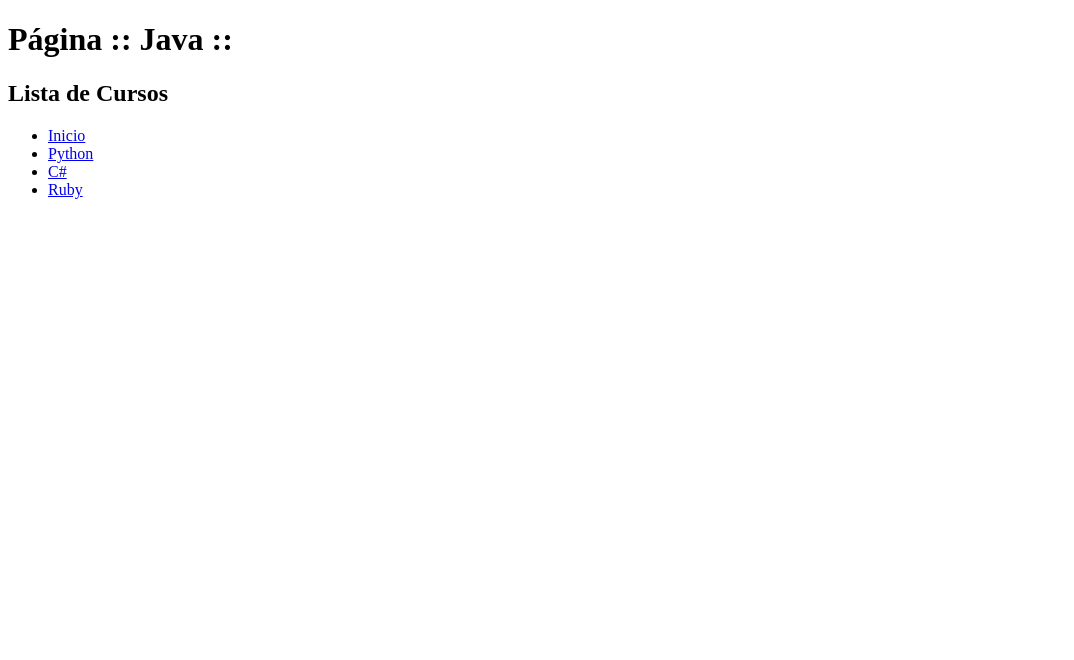
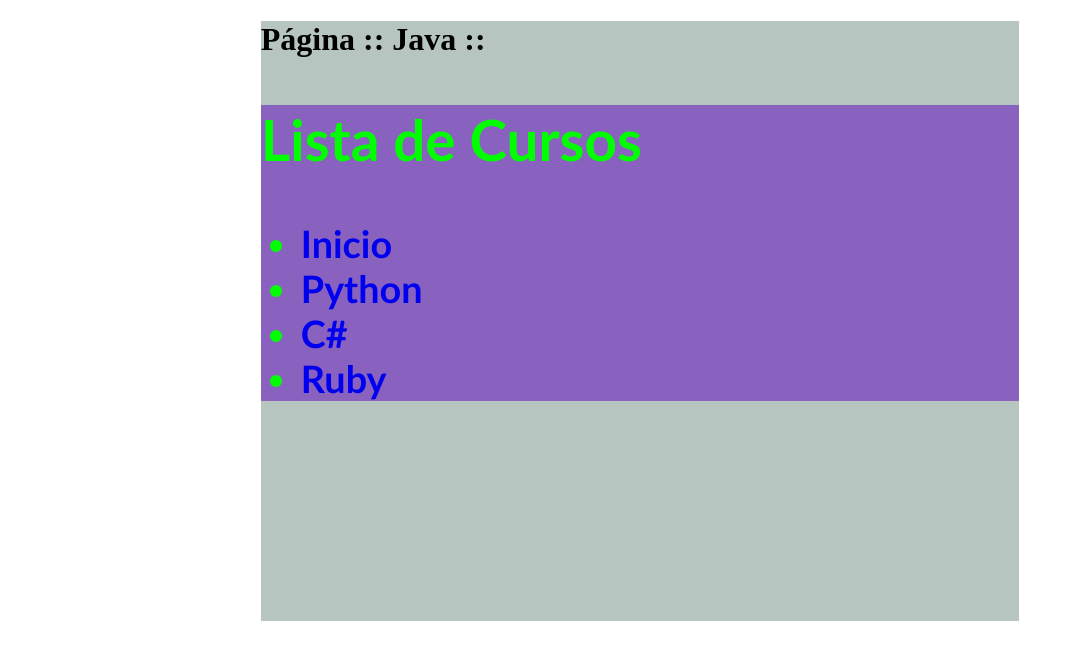
Before and after one commit to 1TDSU/css-basico, a plain HTML site: page paginas/cursos/Java/curso-java.html in a window 1280 px wide. Shown: the whole page, without its empty margins (0-1074 px from the left). Drawn offline with Linux system fonts and the light colour scheme.

Commit message:
css estilo linkado

```diff
--- a/css/estilo.css
+++ b/css/estilo.css
@@ -10,7 +10,7 @@ a{
   text-decoration:none;
 }
 
-.menu{
+#menu{
   font-family:"Calibri",sans-serif;
   background-color: #8962bf;
   color: #00ff00;
--- a/paginas/cursos/Java/curso-java.html
+++ b/paginas/cursos/Java/curso-java.html
@@ -4,6 +4,7 @@
     <meta charset="utf-8">
     <meta name="viewport" content="width=device-width,initial-scale=1">
     <title>:: Java ::</title>
+    <link rel="stylesheet" href="../../../css/estilo.css" type="text/css">
 
   </head>
   <body>
```
Also changed, not shown: pagina_inicial.html (+1 -1 lines).
